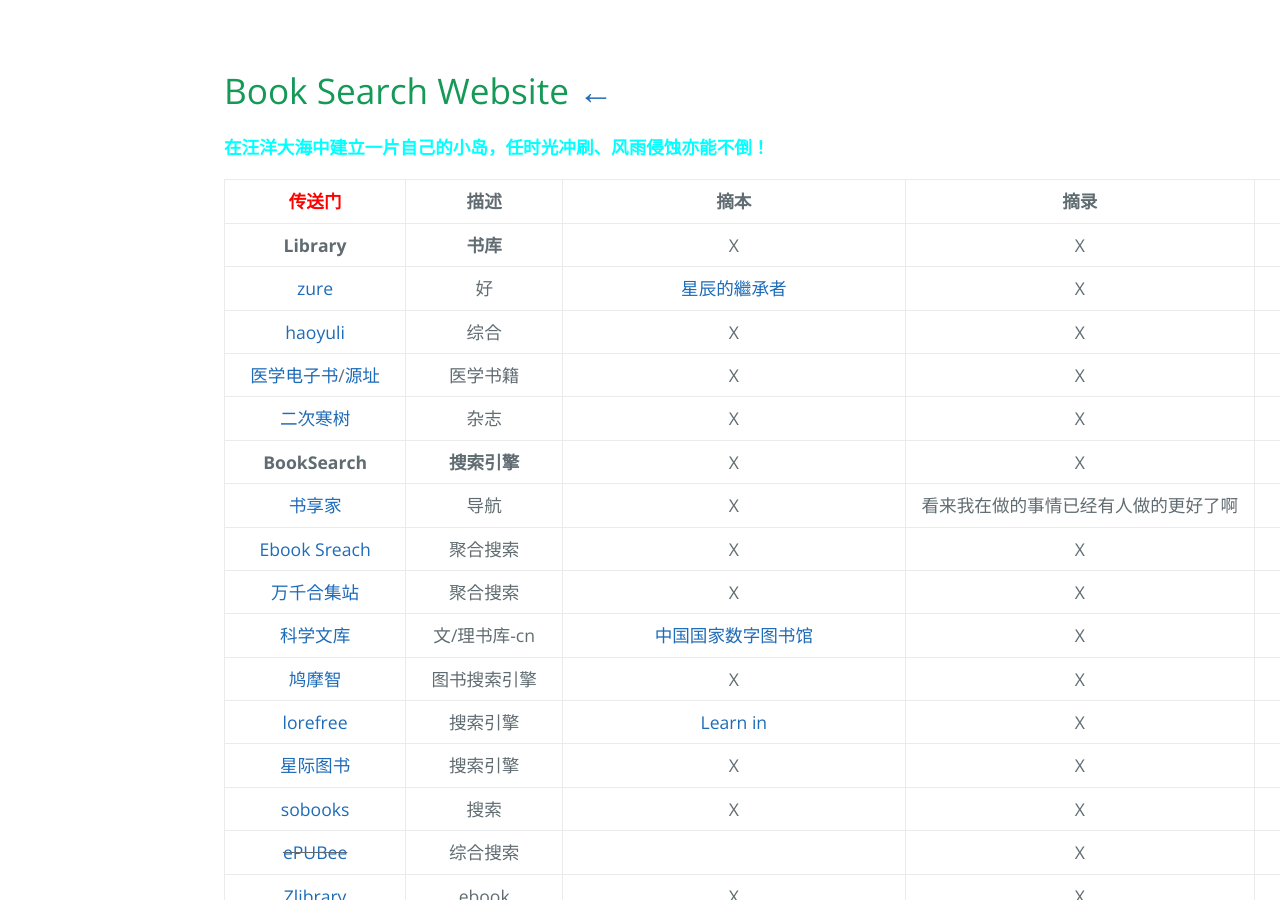
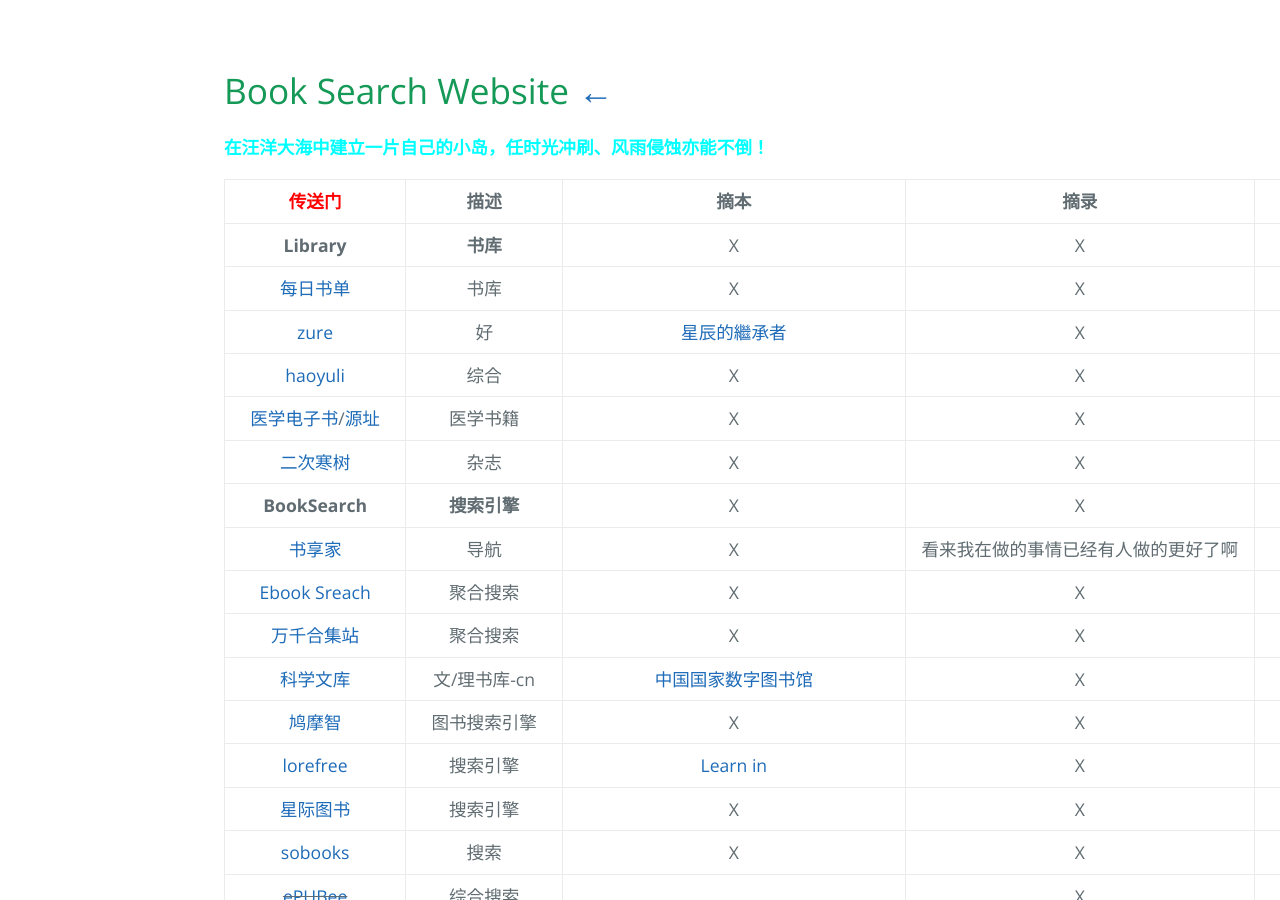
Before and after one commit to AmbroseRen/test, a Jekyll site: the page built from Library/BookSearch.md, in a window 1280 px wide and 900 px high. Built offline with Jekyll 4.4.1, drawn with Linux system fonts in a browser that asks for light colours; our own code applies the rules of GitHub Pages for plain Markdown files; the repository's description, which GitHub fills in, is left out.

Commit message:
Update BookSearch.md

```diff
--- a/Library/BookSearch.md
+++ b/Library/BookSearch.md
@@ -9,6 +9,7 @@
 | <font color="#ff0000">传送门</font> | 描述 | 摘本 | 摘录 | 摘引 |
 |:---:|:---:|:---:|:---:|:---:|
 | __Library__ | __书库__ | X | X | X |
+| [每日书单](https://pan.shudan.vip/) | 书库 | X | X | X |
 | [zure](https://zure.fun/) | 好 | [星辰的繼承者](https://zure.fun/book/fc466fba-b68d-11e8-8364-560001a72e1e/) | X | X |
 | [haoyuli](http://book.haoyuli.cn/Z.1.%E7%9B%AE%E5%BD%95%E7%B4%A2%E5%BC%95/%E5%85%A8%E9%83%A8.html) | 综合 | X | X | X |
 | [医学电子书](https://yixueshu.gitee.io/)/[源址](https://github.com/scienceasdf/medical-books/releases) | 医学书籍 | X | X | X |
```
